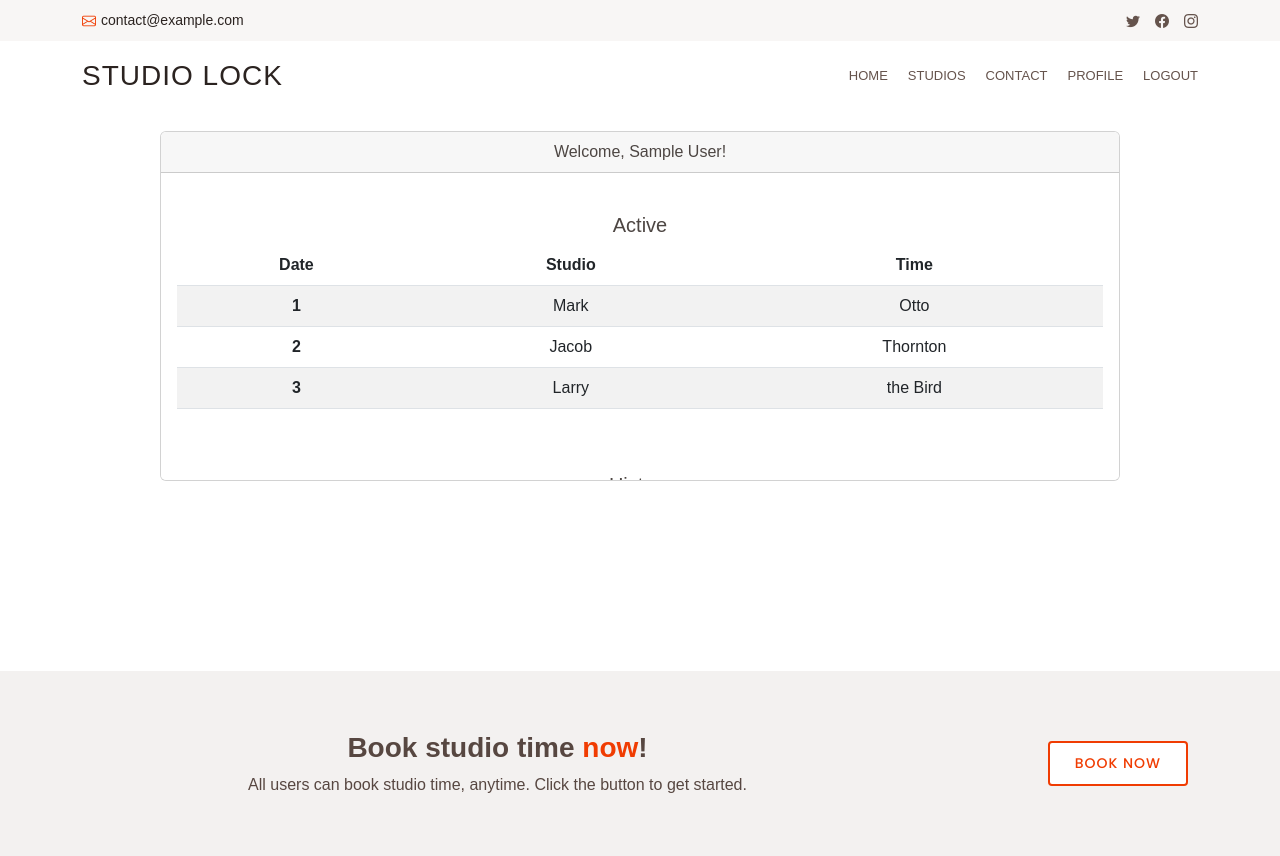
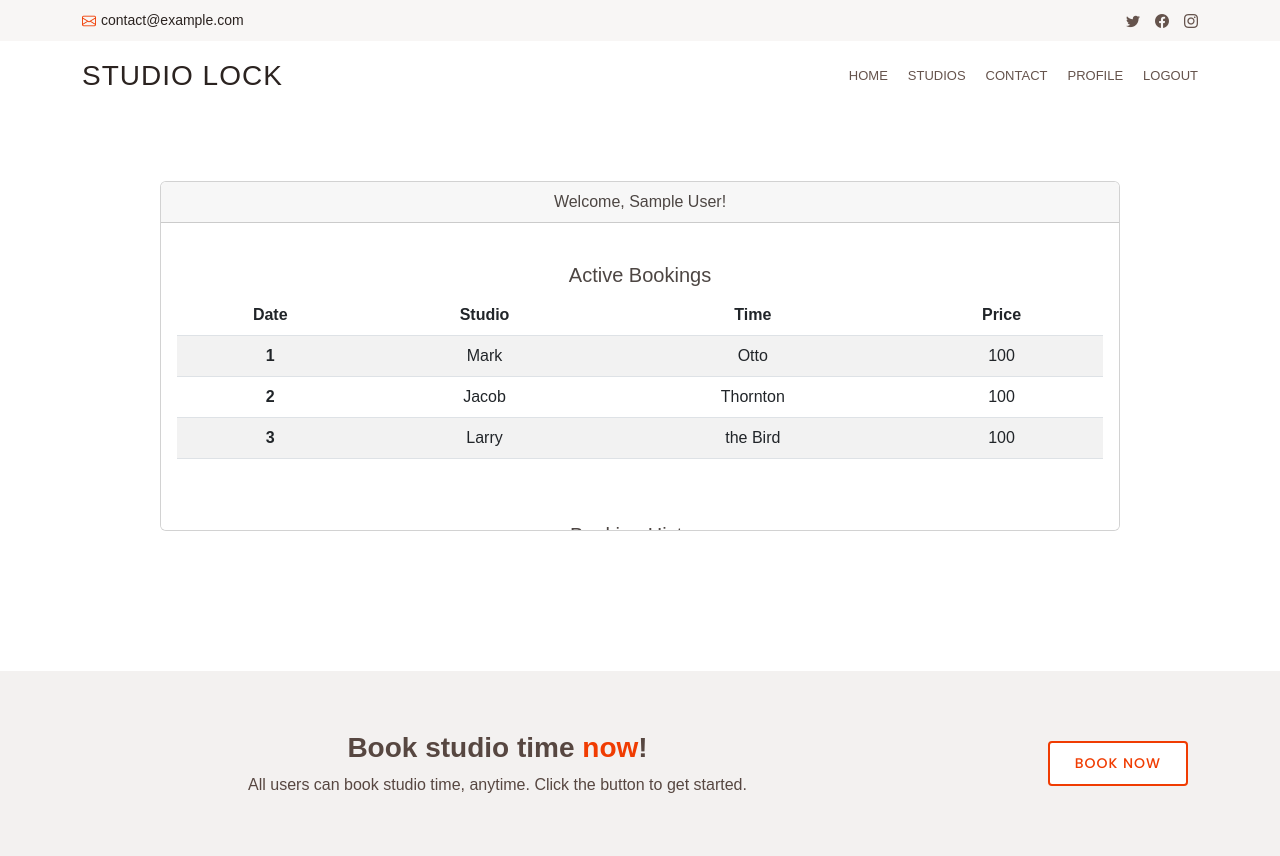
Before and after one commit to j0sephsasson/studio-lock, a Flask app: page /profile in a window 1280 px wide. Shown: the top 856 px of the page. Run offline with Flask 2, Linux system fonts and the light colour scheme; the visitor is signed in with stand-in values (Sample User, id 1); some libraries are stand-ins or nearby versions; some web fonts are replaced.

Commit message:
style clean-ups

```diff
--- a/app/static/css/style.css
+++ b/app/static/css/style.css
@@ -789,6 +789,10 @@ section {
   bottom: 20px;
 }
 
+.same-height {
+  height: 320px;
+}
+
 /*--------------------------------------------------------------
 # Portfolio Details
 --------------------------------------------------------------*/
@@ -1317,7 +1321,7 @@ body {
   overflow-y: auto;
   width: 75%;
   margin: auto;
-  margin-top: 20px;
+  margin-top: 70px;
 }
 
 @media (max-width: 600px) {
--- a/app/templates/profile.html
+++ b/app/templates/profile.html
@@ -7,13 +7,14 @@
     </div>
     <div class="card-body">
       <br>
-      <h5>Active</h5>
+      <h5>Active Bookings</h5>
       <table class="table table-striped">
         <thead>
           <tr>
             <th scope="col">Date</th>
             <th scope="col">Studio</th>
             <th scope="col">Time</th>
+            <th scope="col">Price</th>
           </tr>
         </thead>
         <tbody>
@@ -21,16 +22,19 @@
             <th scope="row">1</th>
             <td>Mark</td>
             <td>Otto</td>
+            <td>100</td>
           </tr>
           <tr>
             <th scope="row">2</th>
             <td>Jacob</td>
             <td>Thornton</td>
+            <td>100</td>
           </tr>
           <tr>
             <th scope="row">3</th>
             <td>Larry</td>
             <td>the Bird</td>
+            <td>100</td>
           </tr>
         </tbody>
       </table>
@@ -38,13 +42,14 @@
       <br>
       <br>
 
-      <h5>History</h5>
+      <h5>Booking History</h5>
       <table class="table table-striped">
         <thead>
           <tr>
             <th scope="col">Date</th>
             <th scope="col">Studio</th>
             <th scope="col">Time</th>
+            <th scope="col">Price</th>
           </tr>
         </thead>
         <tbody>
@@ -52,16 +57,19 @@
             <th scope="row">1</th>
             <td>Mark</td>
             <td>Otto</td>
+            <td>100</td>
           </tr>
           <tr>
             <th scope="row">2</th>
             <td>Jacob</td>
             <td>Thornton</td>
+            <td>100</td>
           </tr>
           <tr>
             <th scope="row">3</th>
             <td>Larry</td>
             <td>the Bird</td>
+            <td>100</td>
           </tr>
         </tbody>
       </table>
```
